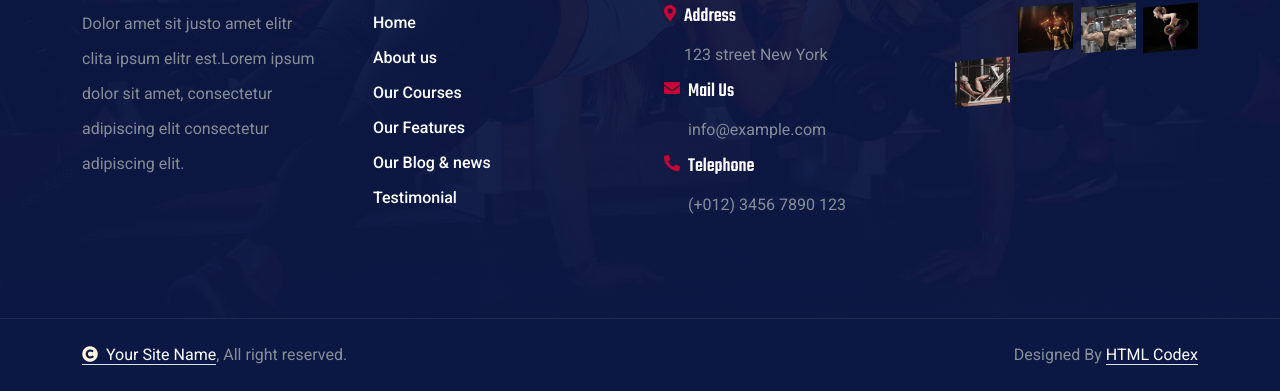
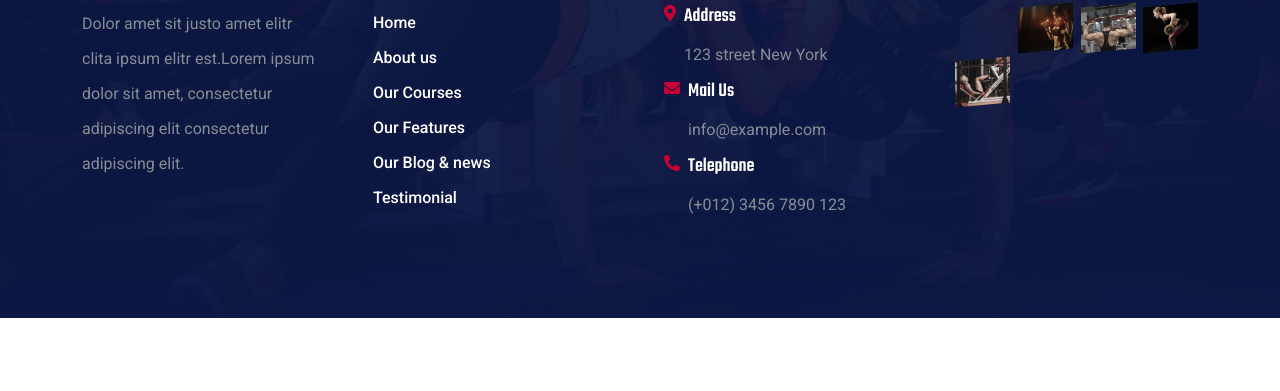
Before and after one commit to Ifenusi/fitness-website, a plain HTML site: page contact.html in a window 1280 px wide. Shown: the part 2123-2514 px from the top of the page. After the commit the page ends 2441 px from the top, so only its background shows below. Drawn offline with nearby package versions, Linux system fonts and the light colour scheme.

Commit message:
Update contact.html

```diff
--- a/contact.html
+++ b/contact.html
@@ -3,7 +3,7 @@
 
     <head>
         <meta charset="utf-8">
-        <title>Fitness - Fitness Website Template</title>
+        <title>Fitness - Fitness Website</title>
         <meta content="width=device-width, initial-scale=1.0" name="viewport">
         <meta content="" name="keywords">
         <meta content="" name="description">
@@ -159,7 +159,7 @@
                         <div class="mb-4">
                             <h4 class="text-primary">Contact Us</h4>
                             <h1 class="display-4 mb-4">Contact With Team Of Experts</h1>
-                            <p class="mb-4">The contact form is currently inactive. Get a functional and working contact form with Ajax & PHP in a few minutes. Just copy and paste the files, add a little code and you're done. <a class="text-primary fw-bold" href="https://htmlcodex.com/contact-form">Download Now</a>.
+                            <p class="mb-4">The contact form is currently inactive. Get a functional and working contact form with Ajax & PHP in a few minutes. Just copy and paste the files, add a little code and you're done. <a class="text-primary fw-bold" href="https://html.com/contact-form">Download Now</a>.
                             </p>
                             <div class="row g-4">
                                 <div class="col-lg-6">
@@ -430,24 +430,6 @@
         <!-- Footer End -->
 
 
-        <!-- Copyright Start -->
-        <div class="container-fluid copyright py-4">
-            <div class="container">
-                <div class="row g-4 align-items-center">
-                    <div class="col-md-6 text-center text-md-start mb-md-0">
-                        <span class="text-body"><a href="#" class="border-bottom text-white"><i class="fas fa-copyright text-light me-2"></i>Your Site Name</a>, All right reserved.</span>
-                    </div>
-                    <div class="col-md-6 text-center text-md-end text-body">
-                        <!--/*** This template is free as long as you keep the below author’s credit link/attribution link/backlink. ***/-->
-                        <!--/*** If you'd like to use the template without the below author’s credit link/attribution link/backlink, ***/-->
-                        <!--/*** you can purchase the Credit Removal License from "https://htmlcodex.com/credit-removal". ***/-->
-                        Designed By <a class="border-bottom text-white" href="https://htmlcodex.com">HTML Codex</a>
-                    </div>
-                </div>
-            </div>
-        </div>
-        <!-- Copyright End -->
-
 
         <!-- Back to Top -->
         <div class="back-to-top">
```
